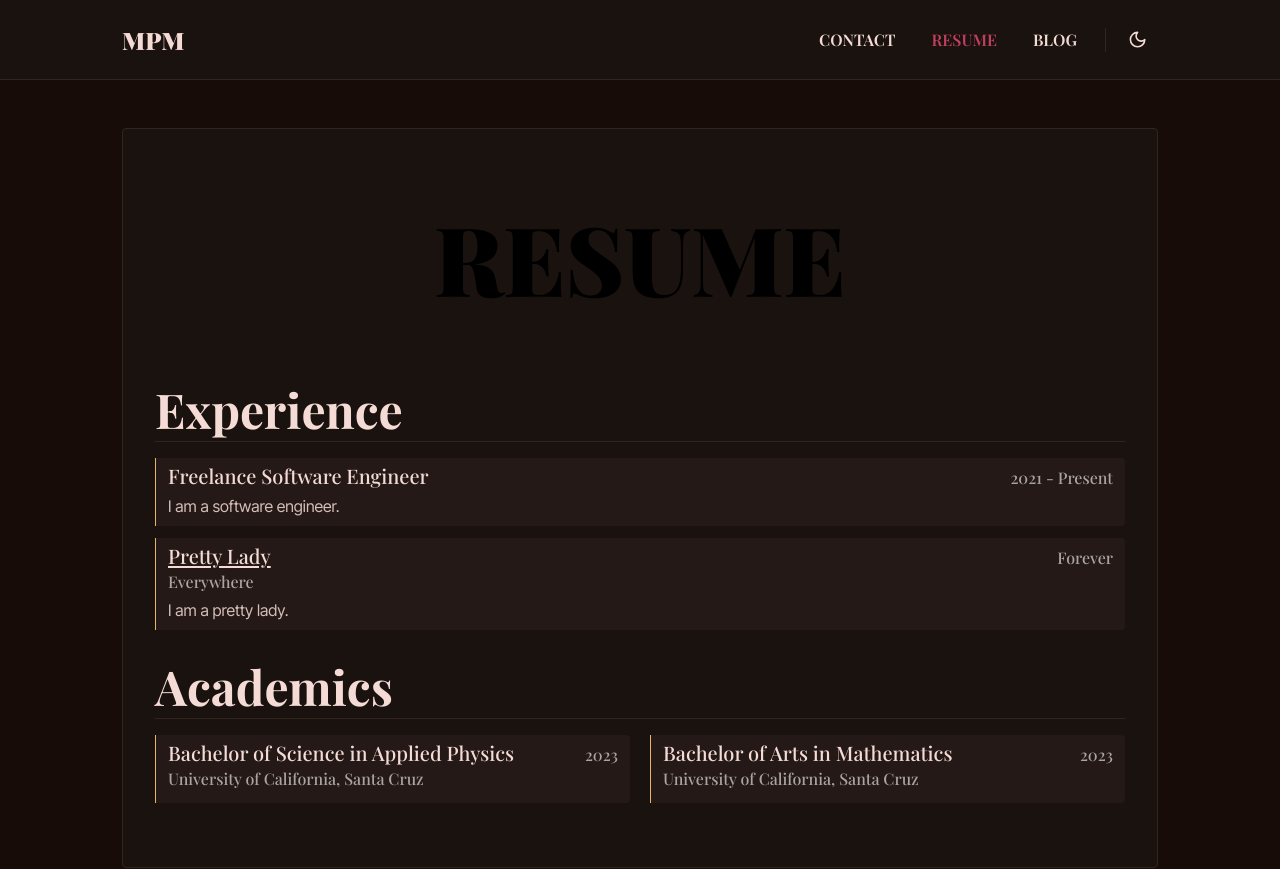
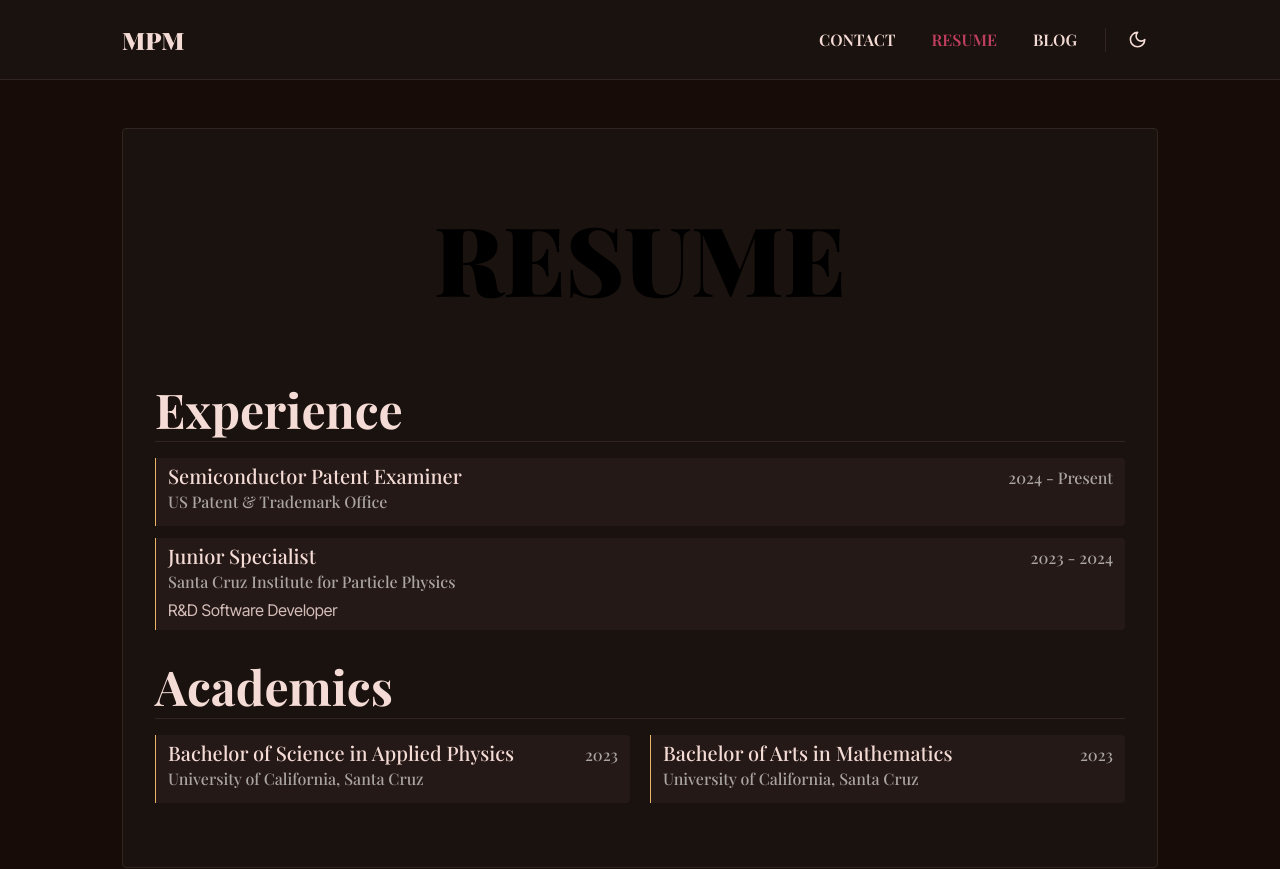
Before and after one commit to Drixitel/drixit-blog, a Next.js app: page /resume in a window 1280 px wide. Shown: the top 869 px of the page. Built offline with nearby package versions, Linux system fonts and the light colour scheme; a web font is replaced by a local one; what @xpd/tailwind-3dtransforms would draw is missing.

Commit message:
update experience

```diff
--- a/content/resume-entries/experience/index.ts
+++ b/content/resume-entries/experience/index.ts
@@ -4,19 +4,27 @@ import { PrettyLady } from "./pretty-lady";
 export const experience: ResumeSection = {
   title: "Experience",
   entries: [
+    // {
+    //   title: "Pretty Lady",
+    //   location: "Everywhere",
+    //   date: "Forever",
+    //   description: "I am a pretty lady.",
+    //   tags: ["Pretty", "Lady"],
+    //   RenderPage: PrettyLady,
+    // },
     {
-      title: "Freelance Software Engineer",
-      date: "2021 - Present",
-      description: "I am a software engineer.",
-      tags: ["React", "TypeScript", "Node.js", "GraphQL", "AWS"],
+      title: "Semiconductor Patent Examiner",
+      location: "US Patent & Trademark Office",
+      date: "2024 - Present",
+      description: "",
+      tags: [],
     },
     {
-      title: "Pretty Lady",
-      location: "Everywhere",
-      date: "Forever",
-      description: "I am a pretty lady.",
-      tags: ["Pretty", "Lady"],
-      RenderPage: PrettyLady,
+      title: "Junior Specialist",
+      location: "Santa Cruz Institute for Particle Physics",
+      date: "2023 - 2024",
+      description: "R&D Software Developer",
+      tags: [],
     },
   ],
 };
```
